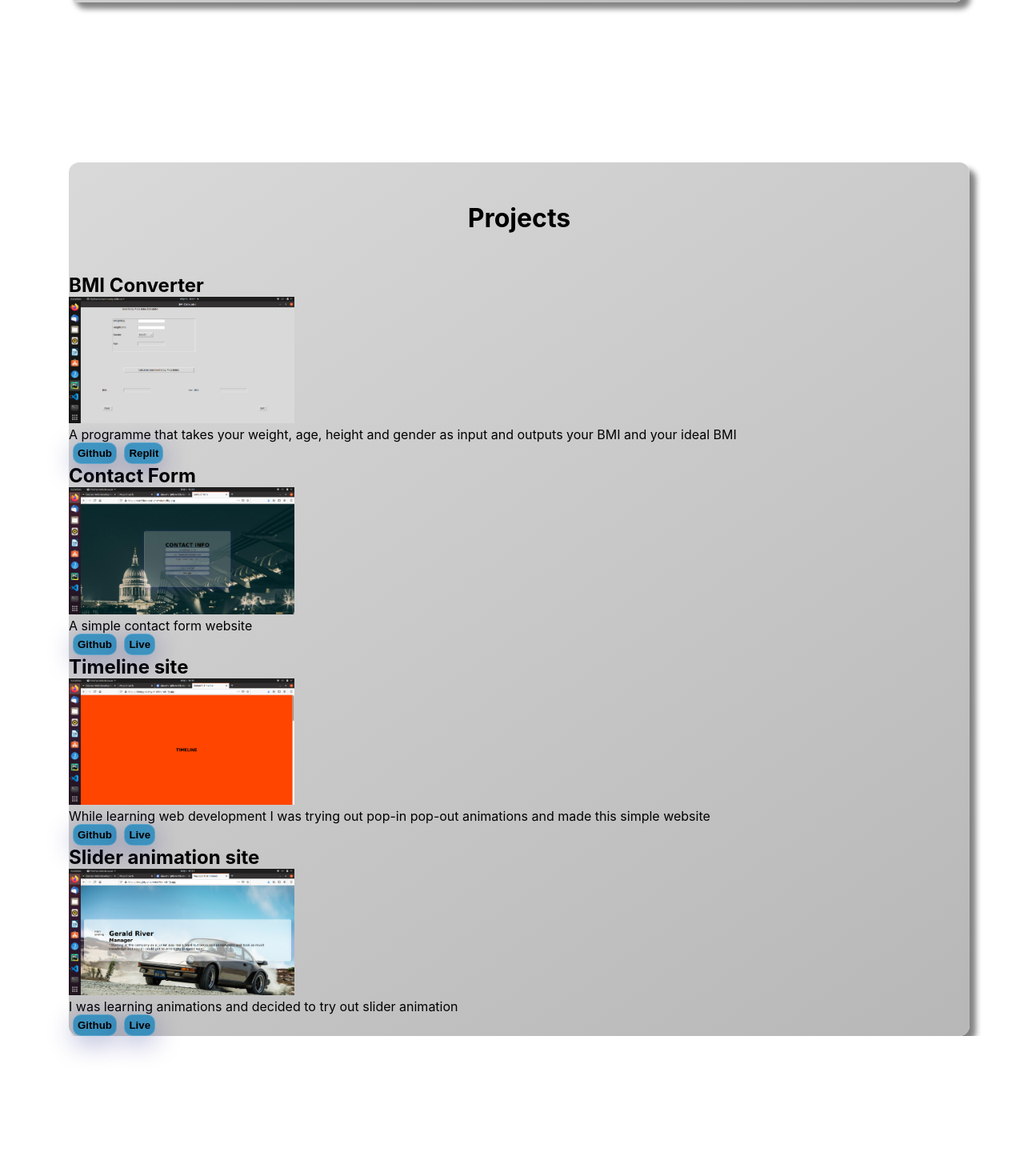
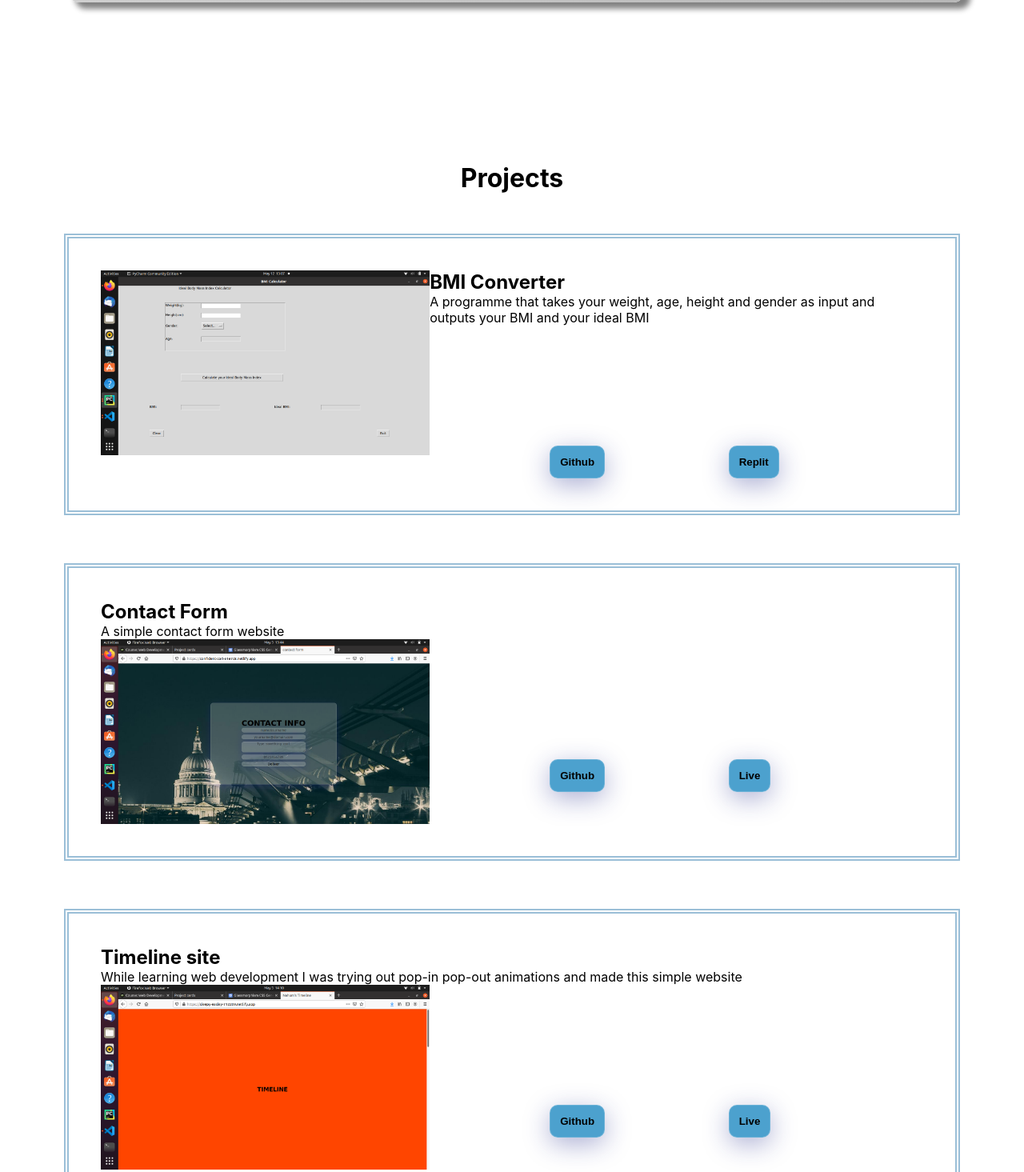
Before and after one commit to Naykayvd/portfolio-project, a plain HTML site: page index.html in a window 1280 px wide. Shown: the part 2072-3537 px from the top of the page at 80% size. Before the commit the page ends 3367 px from the top, so only its background shows below. Drawn offline with Linux system fonts and the light colour scheme.

Commit message:
modified

```diff
--- a/index.html
+++ b/index.html
@@ -13,6 +13,7 @@
     <link rel="stylesheet" href="work.css" />
     <link rel="stylesheet" href="skills.css" />
     <link rel="stylesheet" href="projects.css" />
+    <link rel="stylesheet" href="" />
     <title>Nahum's Portfolio</title>
   </head>
   <body>
@@ -34,7 +35,7 @@
             <a href="#projects" class="nav-link">Projects</a>
           </li>
           <li>
-            <a href="#" class="nav-link">Testimonials</a>
+            <a href="#testimonials" class="nav-link">Testimonials</a>
           </li>
           <li>
             <a href="#" class="nav-link">Contact</a>
@@ -125,6 +126,9 @@
       </div>
       <span class="line4"></span>
     </div>
+
+    <!-- skills section-->
+
     <div id="skills"></div>
     <div class="skills-container">
       <h1>Skills</h1>
@@ -138,14 +142,19 @@
         <i class="fas fa-file-excel"></i>
       </div>
     </div>
+    <!-- projects section -->
     <div id="projects"></div>
+    <h1 class="project-heading">Projects</h1>
     <div class="projects-container">
-      <h1 class="project-heading">Projects</h1>
       <div class="project-card">
         <div class="card1">
+          <img
+            class="project-image"
+            src="images/bmi-converter.png"
+            alt="an image of the bmi converter"
+          />
           <h2>BMI Converter</h2>
-          <img class="project-image" src="images/bmi-converter.png" alt="" />
-          <p>
+          <p class="project-text">
             A programme that takes your weight, age, height and gender as input
             and outputs your BMI and your ideal BMI
           </p>
@@ -158,12 +167,12 @@
         </div>
         <div class="card2">
           <h2>Contact Form</h2>
+          <p>A simple contact form website</p>
           <img
             class="project-image"
             src="images/contact form.png"
             alt="an image of my contact form website"
           />
-          <p>A simple contact form website</p>
           <a href="https://github.com/Naykayvd/html-contact_forms"
             ><button class="project-button">Github</button></a
           >
@@ -173,15 +182,15 @@
         </div>
         <div class="card3">
           <h2>Timeline site</h2>
+          <p>
+            While learning web development I was trying out pop-in pop-out
+            animations and made this simple website
+          </p>
           <img
             class="project-image"
             src="images/timeline.png"
             alt="an image of my pop-in-out animation website"
           />
-          <p>
-            While learning web development I was trying out pop-in pop-out
-            animations and made this simple website
-          </p>
           <a href="https://github.com/Naykayvd/html-css--timeline"
             ><button class="project-button">Github</button></a
           >
@@ -191,14 +200,14 @@
         </div>
         <div class="card4">
           <h2>Slider animation site</h2>
+          <p>
+            I was learning animations and decided to try out slider animation
+          </p>
           <img
             class="project-image"
             src="images/testimonial.png"
             alt="an image of my slider website"
           />
-          <p>
-            I was learning animations and decided to try out slider animation
-          </p>
           <a href="https://github.com/Naykayvd/HTML-Testimonial-sliders"
             ><button class="project-button">Github</button></a
           >
@@ -207,6 +216,19 @@
           >
         </div>
       </div>
+      <!-- testimonials -->
+      <div id="testimonials"></div>
+      <div class="slider-container">
+        <div class="slider">
+          <div class="witness-name">Godwin Dzvapatsva</div>
+          <img src="images/Godwin.png" alt="image of Godwin" />
+          <q
+            >Based on the time that I have known Nahum, he will measure up to
+            high organisational expectations. Nahum has shown strong passion in
+            front-end development. Godwin-Head of Curriculum and Learning</q
+          >
+        </div>
+      </div>
     </div>
     <script src="animation.js"></script>
   </body>
--- a/projects.css
+++ b/projects.css
@@ -4,31 +4,63 @@
   box-sizing: border-box;
 }
 
-.projects-container {
-  margin-top: 200px;
-  margin-left: 86px;
-  margin-right: 68px;
-  border-radius: 13px;
-  background: linear-gradient(145deg, #d9d9d9, #b7b7b7);
-  box-shadow: 8px 8px 7px #828282, -8px -8px 7px #ffffff;
+.project-card {
+  display: flex;
+  flex-direction: column;
 }
 
 .project-image {
-  max-width: 25%;
+  max-width: 40%;
+  float: left;
+  display: flex;
+  flex-direction: column;
 }
 
 .project-heading {
   display: flex;
   justify-content: center;
-  padding-top: 50px;
+  padding-top: 200px;
   padding-bottom: 50px;
+}
+
+.card1 {
+  border: 6px double rgba(28, 110, 164, 0.44);
+  margin-bottom: 60px;
+  margin-left: 80px;
+  margin-right: 80px;
+  padding: 40px;
+}
+
+.card2 {
+  border: 6px double rgba(28, 110, 164, 0.44);
+  margin-bottom: 60px;
+  margin-left: 80px;
+  margin-right: 80px;
+  padding: 40px;
+}
+
+.card3 {
+  border: 6px double rgba(28, 110, 164, 0.44);
+  margin-bottom: 60px;
+  margin-left: 80px;
+  margin-right: 80px;
+  padding: 40px;
+}
+
+.card4 {
+  border: 6px double rgba(28, 110, 164, 0.44);
+  margin-bottom: 60px;
+  margin-left: 80px;
+  margin-right: 80px;
+  padding: 40px;
 }
 
 .project-button {
   font-weight: bold;
   color: black;
-  padding: 5px;
-  margin-left: 5px;
+  padding: 12px;
+  margin-left: 150px;
+  margin-top: 150px;
   background: rgba(0, 122, 185, 0.7);
   box-shadow: 0 8px 32px 0 rgba(31, 38, 135, 0.37);
   backdrop-filter: blur(0px);
```
Also changed, not shown: images/Godwin.png (added), testimonial.css (added).
